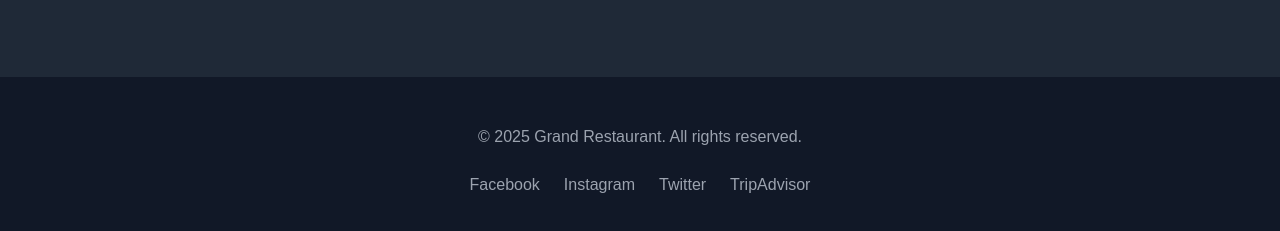
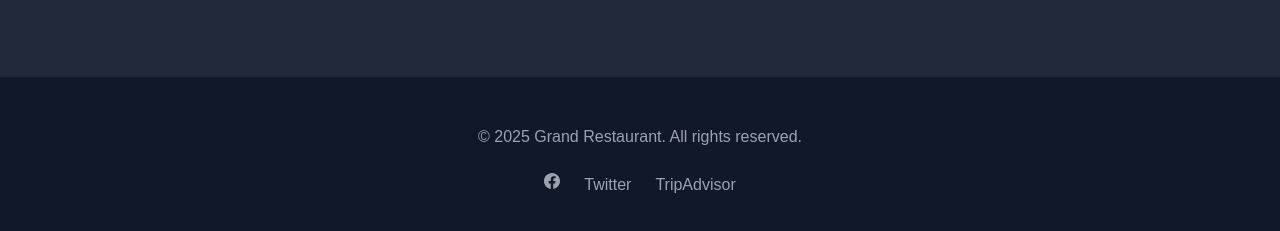
Before and after one commit to Farisi94/farisi94.github.io, a website: page index.html in a window 1280 px wide. Shown: the part 3223-3454 px from the top of the page. Drawn offline with nearby package versions, Linux system fonts and the light colour scheme.

```diff
--- a/index.html
+++ b/index.html
@@ -156,10 +156,12 @@
         <div class="max-w-6xl mx-auto text-center">
             <p>&copy; 2025 Grand Restaurant. All rights reserved.</p>
             <div class="flex justify-center gap-6 mt-6">
-                <a href="" class="hover:text-white transition duration-300">Facebook</a>
-                <a href="frgz_med" class="hover:text-white transition duration-300">Instagram</a>
+                <svg xmlns="http://www.w3.org/2000/svg" width="16" height="16" fill="currentColor" class="bi bi-facebook" viewBox="0 0 16 16">
+                    <path d="M16 8.049c0-4.446-3.582-8.05-8-8.05C3.58 0-.002 3.603-.002 8.05c0 4.017 2.926 7.347 6.75 7.951v-5.625h-2.03V8.05H6.75V6.275c0-2.017 1.195-3.131 3.022-3.131.876 0 1.791.157 1.791.157v1.98h-1.009c-.993 0-1.303.621-1.303 1.258v1.51h2.218l-.354 2.326H9.25V16c3.824-.604 6.75-3.934 6.75-7.951"/>
+                  </svg>
                 <a href="#" class="hover:text-white transition duration-300">Twitter</a>
                 <a href="#" class="hover:text-white transition duration-300">TripAdvisor</a>
+
             </div>
         </div>
     </footer>
```
